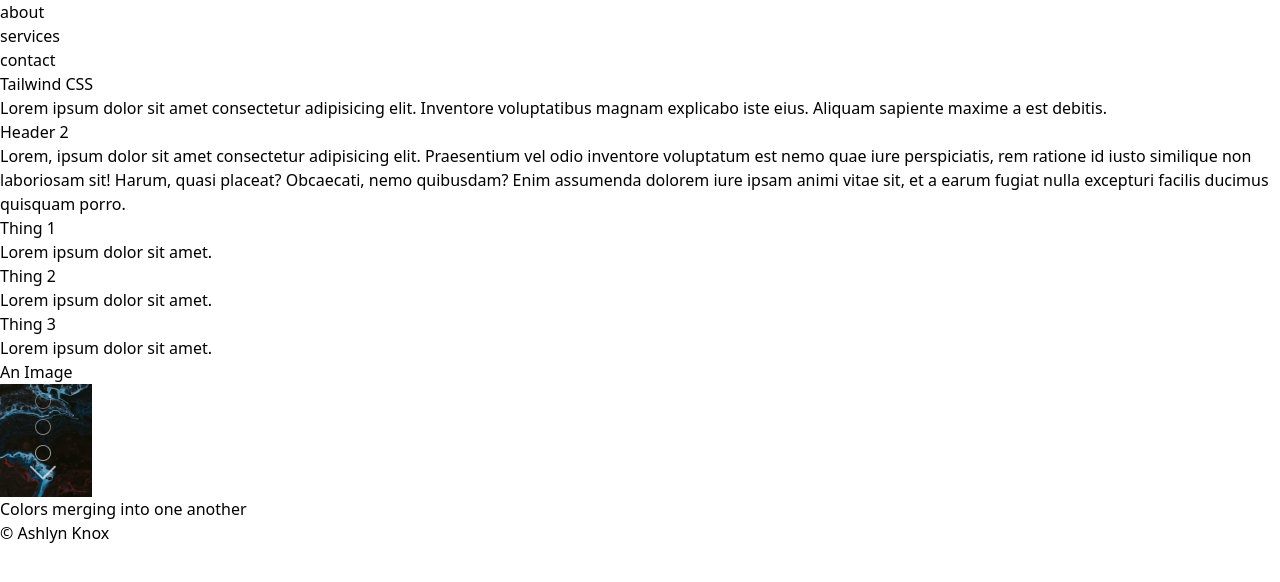
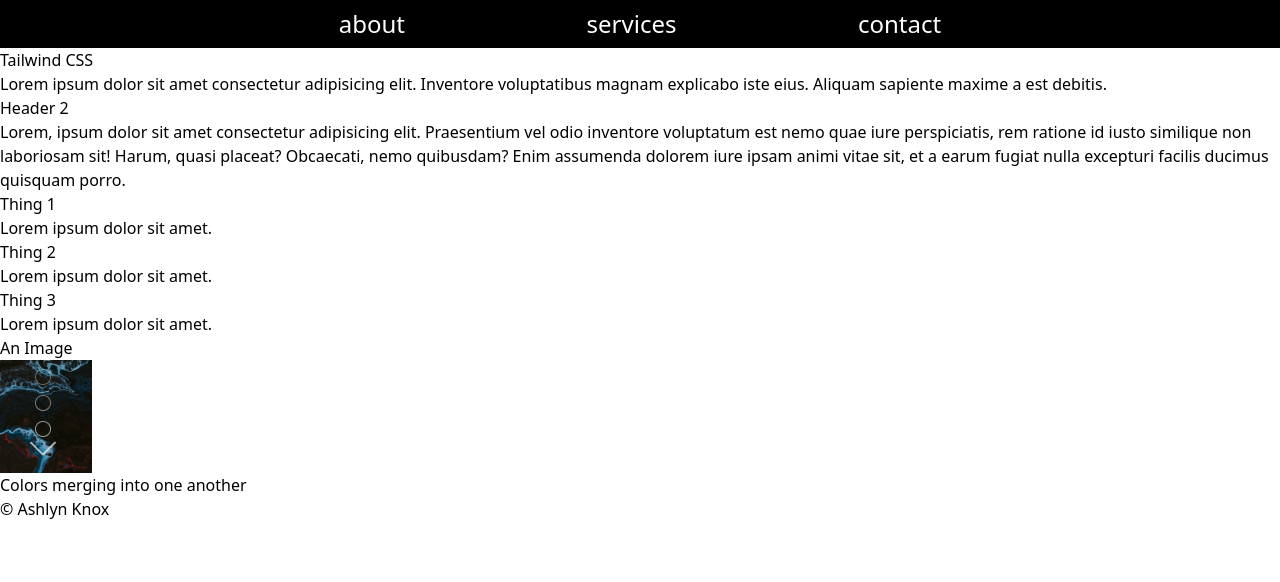
Before and after one commit to ashx3s/tailwind-example-f22, a website: page index.html in a window 1280 px wide. Drawn offline with Linux system fonts and the light colour scheme.

Commit message:
updated navbar

```diff
--- a/index.html
+++ b/index.html
@@ -8,11 +8,19 @@
     <link rel="stylesheet" href="assets/css/output.css" />
   </head>
   <body>
-    <nav>
-      <ul>
-        <li class="">about</li>
-        <li class="">services</li>
-        <li class="">contact</li>
+    <nav class="bg-black mx-auto">
+      <ul
+        class="text-white mx-auto max-w-3xl flex gap-4 justify-around flex-wrap text-2xl py-6 md:py-2"
+      >
+        <li class="hover:text-red-200 ease-in-out duration-300 transition">
+          about
+        </li>
+        <li class="hover:text-red-200 ease-in-out duration-300 transition">
+          services
+        </li>
+        <li class="hover:text-red-200 ease-in-out duration-300 transition">
+          contact
+        </li>
       </ul>
     </nav>
     <main>
```
Also changed, not shown: assets/css/output.css.
